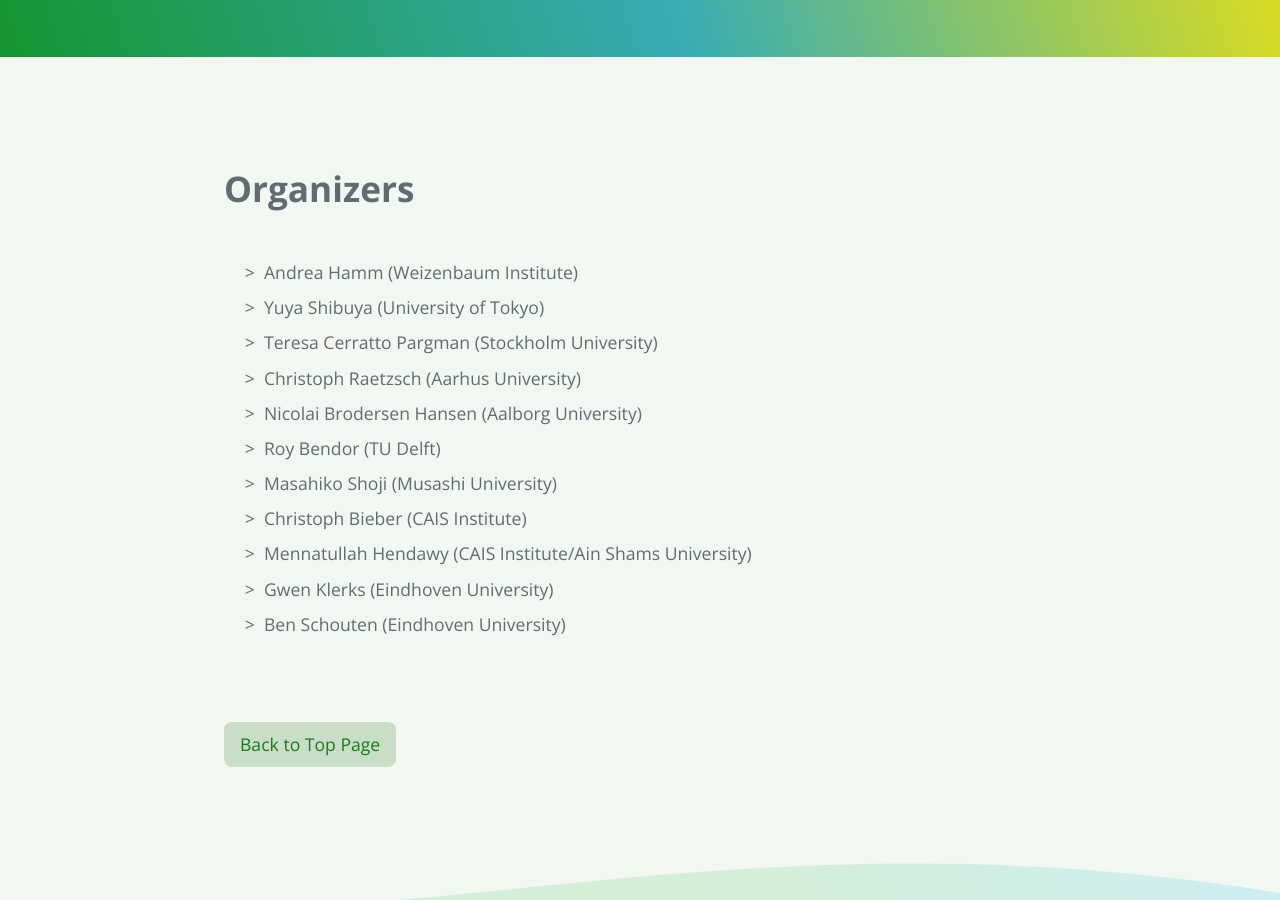
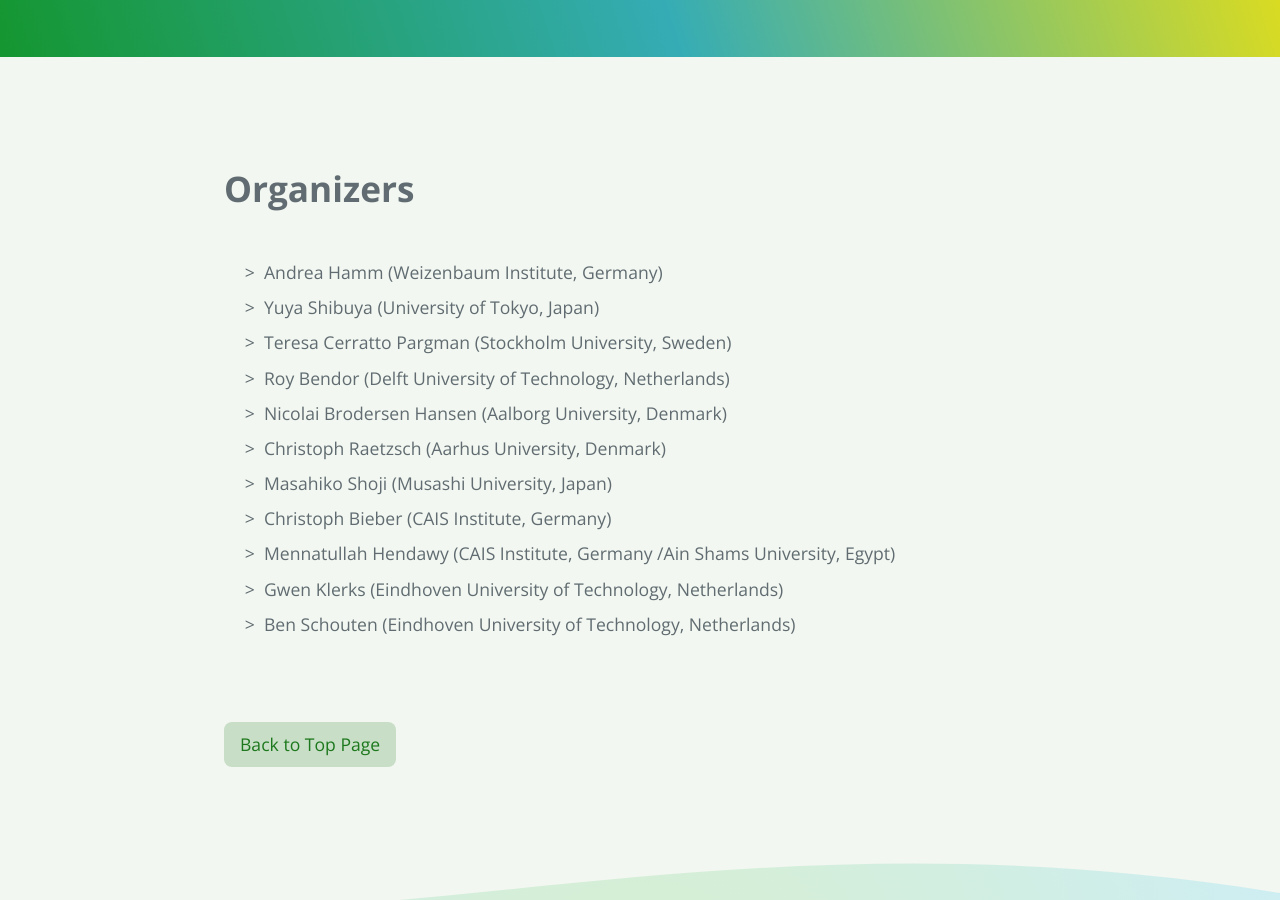
Before and after one commit to discontinued-civictech/discontinued-civictech.github.io, a Jekyll site: the page built from organizers.md, in a window 1280 px wide and 900 px high, scrolled down 434 px. Built offline with Jekyll 4.4.1, drawn with Linux system fonts in a browser that asks for light colours; our own code applies the rules of GitHub Pages for plain Markdown files.

Commit message:
Update organizers.md

```diff
--- a/organizers.md
+++ b/organizers.md
@@ -6,16 +6,16 @@ layout: default
 
 <!-- ![andrea](./assets/img/andrea.png) -->
 
-* Andrea Hamm (Weizenbaum Institute)
-* Yuya Shibuya (University of Tokyo)
-* Teresa Cerratto Pargman (Stockholm University)
-* Christoph Raetzsch (Aarhus University)
-* Nicolai Brodersen Hansen (Aalborg University)
-* Roy Bendor (TU Delft)
-* Masahiko Shoji (Musashi University)
-* Christoph Bieber (CAIS Institute)
-* Mennatullah Hendawy (CAIS Institute/Ain Shams University)
-* Gwen Klerks (Eindhoven University)
-* Ben Schouten (Eindhoven University)
+* Andrea Hamm (Weizenbaum Institute, Germany)
+* Yuya Shibuya (University of Tokyo, Japan)
+* Teresa Cerratto Pargman (Stockholm University, Sweden)
+* Roy Bendor (Delft University of Technology, Netherlands)
+* Nicolai Brodersen Hansen (Aalborg University, Denmark)
+* Christoph Raetzsch (Aarhus University, Denmark)
+* Masahiko Shoji (Musashi University, Japan)
+* Christoph Bieber (CAIS Institute, Germany)
+* Mennatullah Hendawy (CAIS Institute, Germany /Ain Shams University, Egypt)
+* Gwen Klerks (Eindhoven University of Technology, Netherlands)
+* Ben Schouten (Eindhoven University of Technology, Netherlands)
 
 <a href = "./" class="btn-to-top">Back to Top Page</a>
```
